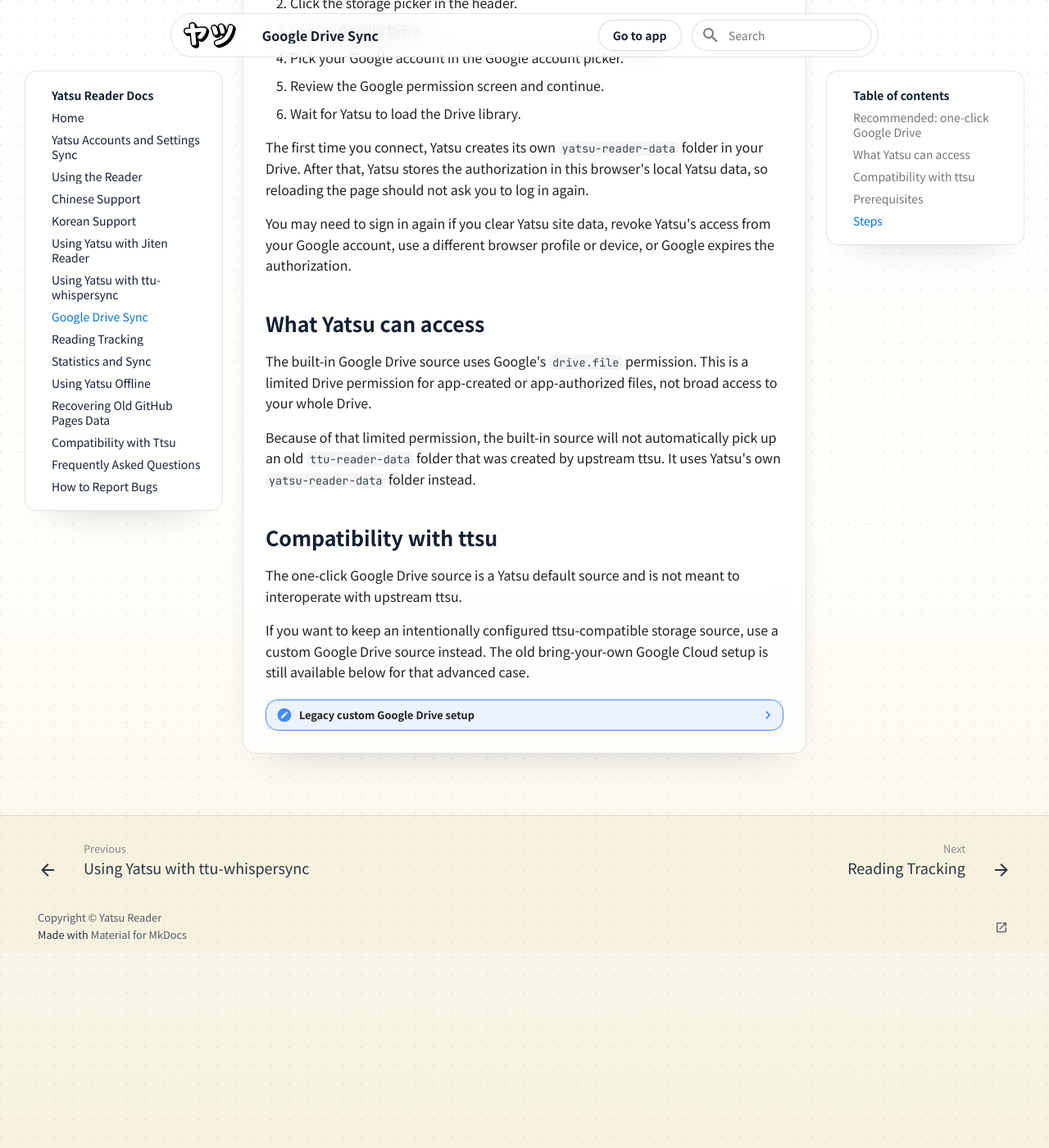
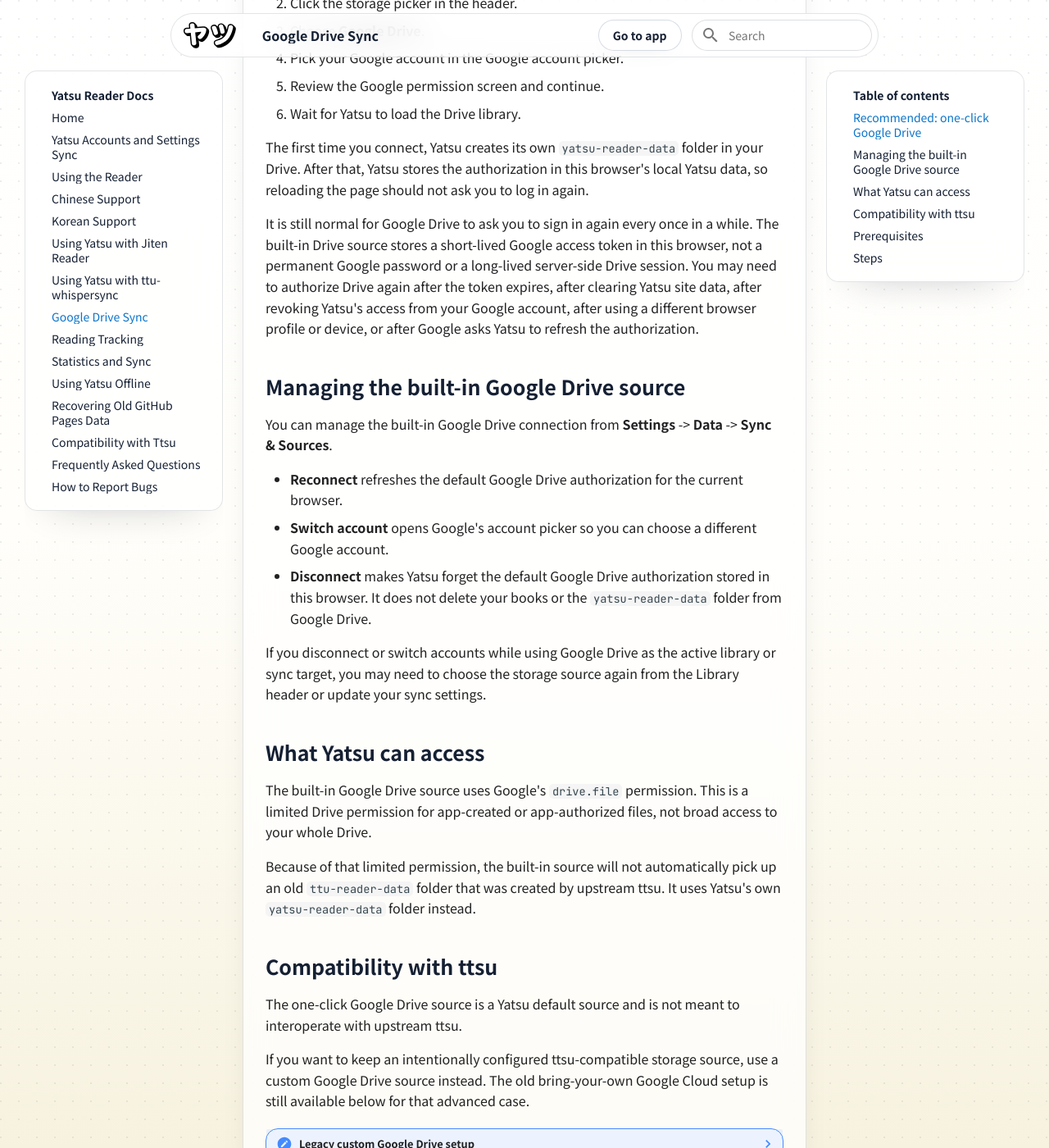
Before and after one commit to ytrms/yatsu-reader-docs, an MkDocs documentation site: the page built from docs/google-drive-sync.md, in a window 1280 px wide and 1400 px high, scrolled down 532 px. Shown: the whole window at 82% size. Built offline with MkDocs 1.6.1 and Material for MkDocs 9.7.7, drawn with Linux system fonts in a browser that asks for light colours.

Commit message:
docs: clarify default drive reauthorization

```diff
--- a/docs/google-drive-sync.md
+++ b/docs/google-drive-sync.md
@@ -17,7 +17,17 @@
 
 The first time you connect, Yatsu creates its own `yatsu-reader-data` folder in your Drive. After that, Yatsu stores the authorization in this browser's local Yatsu data, so reloading the page should not ask you to log in again.
 
-You may need to sign in again if you clear Yatsu site data, revoke Yatsu's access from your Google account, use a different browser profile or device, or Google expires the authorization.
+It is still normal for Google Drive to ask you to sign in again every once in a while. The built-in Drive source stores a short-lived Google access token in this browser, not a permanent Google password or a long-lived server-side Drive session. You may need to authorize Drive again after the token expires, after clearing Yatsu site data, after revoking Yatsu's access from your Google account, after using a different browser profile or device, or after Google asks Yatsu to refresh the authorization.
+
+## Managing the built-in Google Drive source
+
+You can manage the built-in Google Drive connection from **Settings** -> **Data** -> **Sync & Sources**.
+
+- **Reconnect** refreshes the default Google Drive authorization for the current browser.
+- **Switch account** opens Google's account picker so you can choose a different Google account.
+- **Disconnect** makes Yatsu forget the default Google Drive authorization stored in this browser. It does not delete your books or the `yatsu-reader-data` folder from Google Drive.
+
+If you disconnect or switch accounts while using Google Drive as the active library or sync target, you may need to choose the storage source again from the Library header or update your sync settings.
 
 ## What Yatsu can access
 
```
